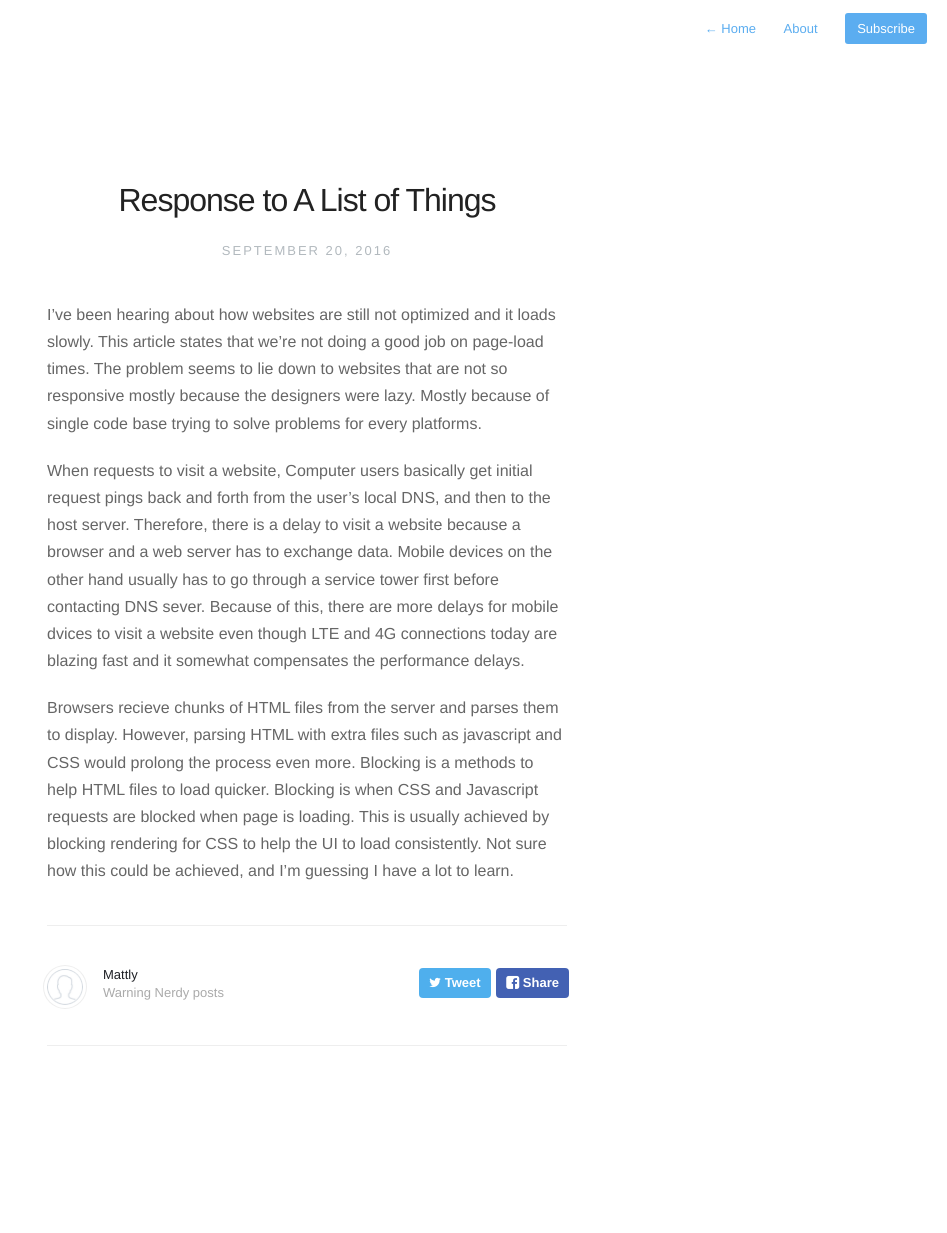
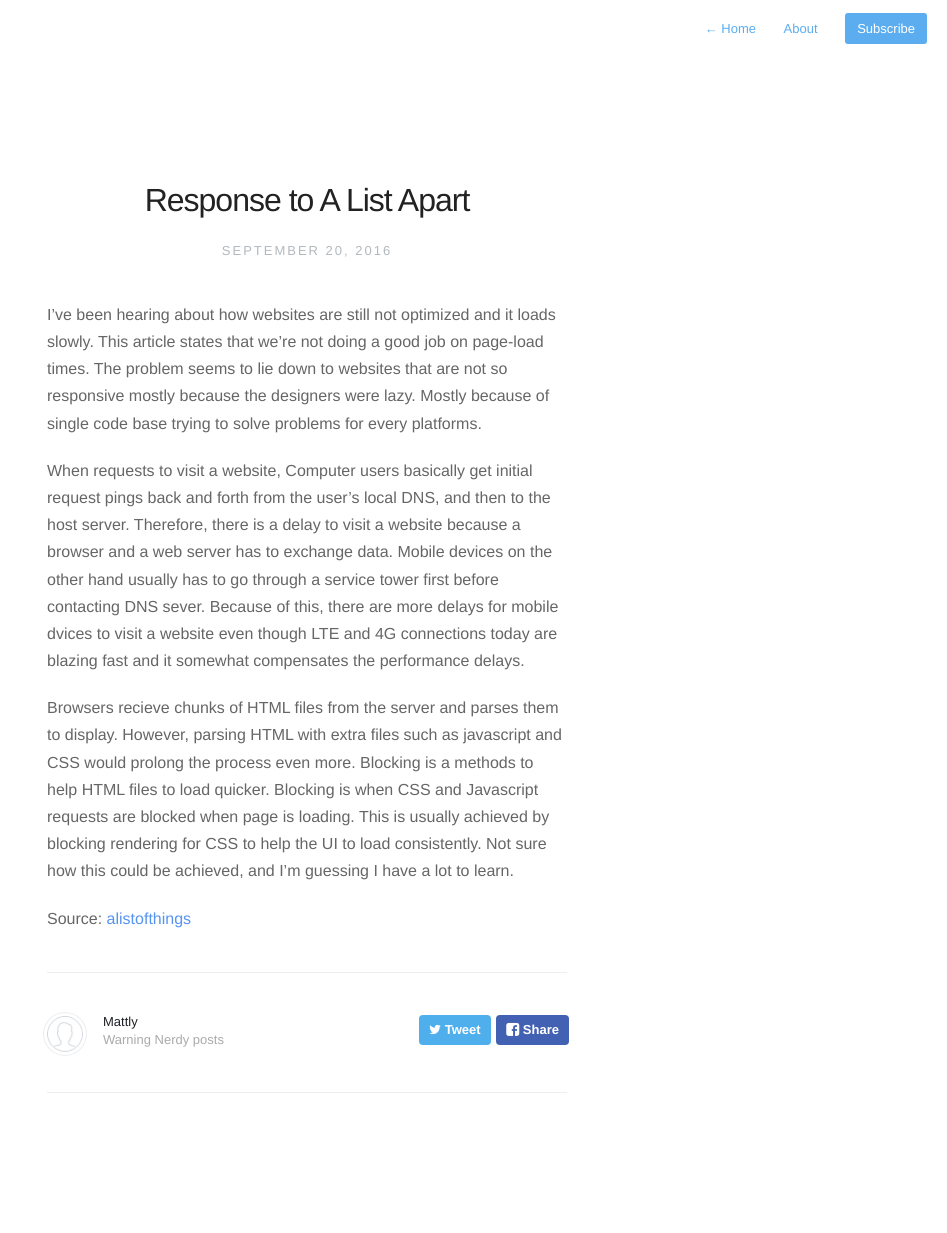
Before and after one commit to jsmattly/blog, a Jekyll site: the page built from _posts/2016-09-19-Response-to-A-List-Apart.md, in a window 1280 px wide. Shown: the whole page, without its empty margins (333-1280 px from the left). Built offline with Jekyll 4.4.1, drawn with Linux system fonts in a browser that asks for light colours; nearby versions of some CDN libraries; before the commit the page ends 1186 px from its top, so only the background shows below that.

Commit message:
Fixed Title and Removed Redundant article

```diff
--- a/_posts/2016-09-19-Response-to-A-List-of-Things.md
+++ b/_posts/2016-09-19-Response-to-A-List-Apart.md
@@ -1,5 +1,5 @@
 ---
-title:  "Response to A List of Things"
+title:  "Response to A List Apart"
 date:   2016-09-20 10:18:00
 description: HTML Article Response
 ---
@@ -20,3 +20,7 @@ Browsers recieve chunks of HTML files from the server and parses them to display
 such as javascript and CSS would prolong the process even more. Blocking is a methods to help HTML files to load quicker.
 Blocking is when CSS and Javascript requests are blocked when page is loading. This is usually achieved by blocking rendering for
 CSS to help the UI to load consistently. Not sure how this could be achieved, and I'm guessing I have a lot to learn.
+
+Source: [alistofthings]
+
+[alistofthings]: http://alistapart.com/article/planning-for-performance
```
